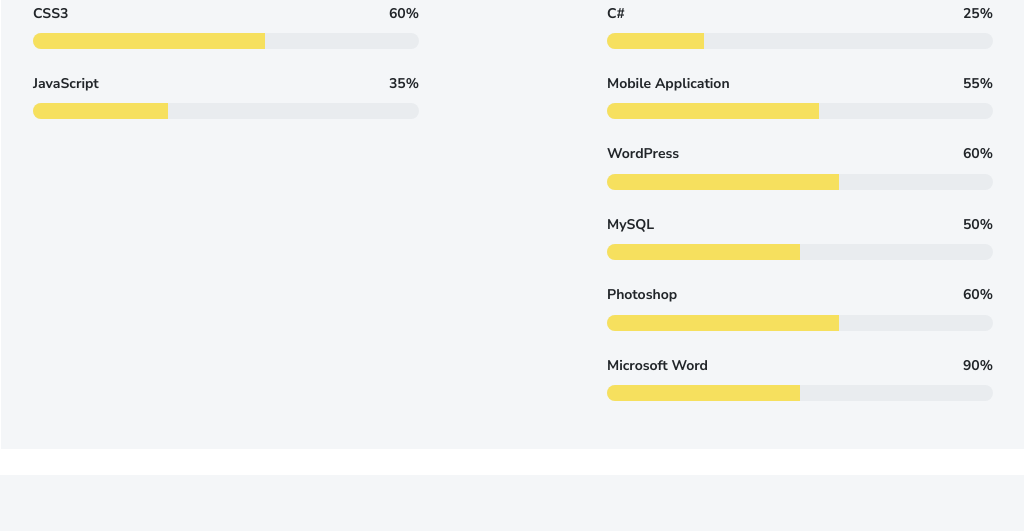
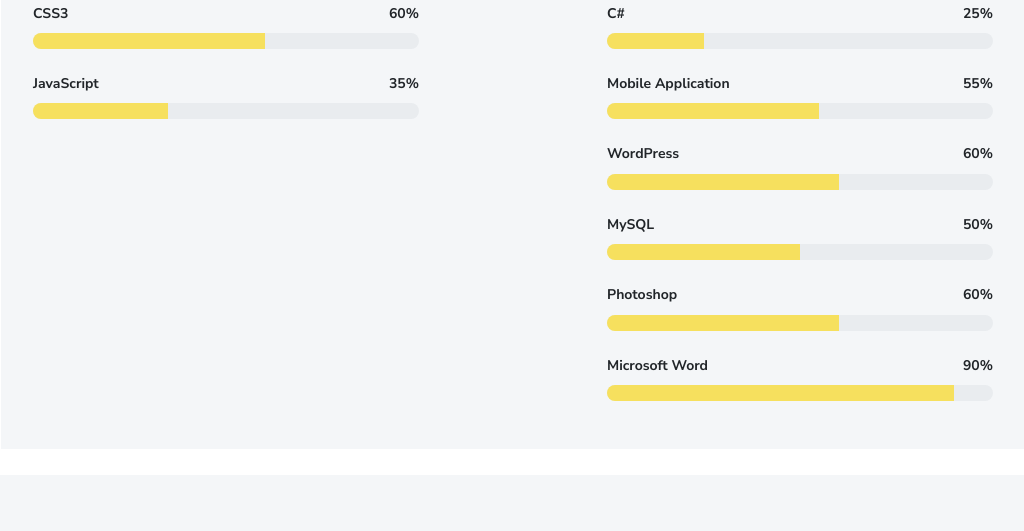
Before and after one commit to ibrahemqadir/home, a plain HTML site: page index.html in a window 1280 px wide. Shown: the part 3231-3762 px from the top of the page, without its empty margins (127-1151 px from the left). Drawn offline with Linux system fonts and the light colour scheme.

Commit message:
Update index.html

```diff
--- a/index.html
+++ b/index.html
@@ -252,7 +252,7 @@
           <div class="py-1">
             <div class="d-flex text-small fw-bolder"><span class="me-auto">Microsoft Word </span><span>90%</span></div>
             <div class="progress my-1">
-              <div class="progress-bar bg-primary" role="progressbar" data-aos="zoom-in-right" data-aos-delay="600" data-aos-anchor=".skills-section" style="width: 50%" aria-valuenow="60" aria-valuemin="0" aria-valuemax="100"></div>
+              <div class="progress-bar bg-primary" role="progressbar" data-aos="zoom-in-right" data-aos-delay="600" data-aos-anchor=".skills-section" style="width: 90%" aria-valuenow="60" aria-valuemin="0" aria-valuemax="100"></div>
             </div>
           </div>
 
```
